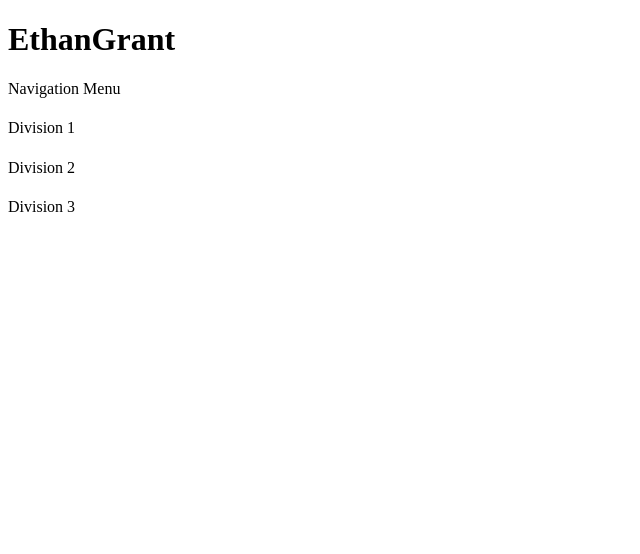
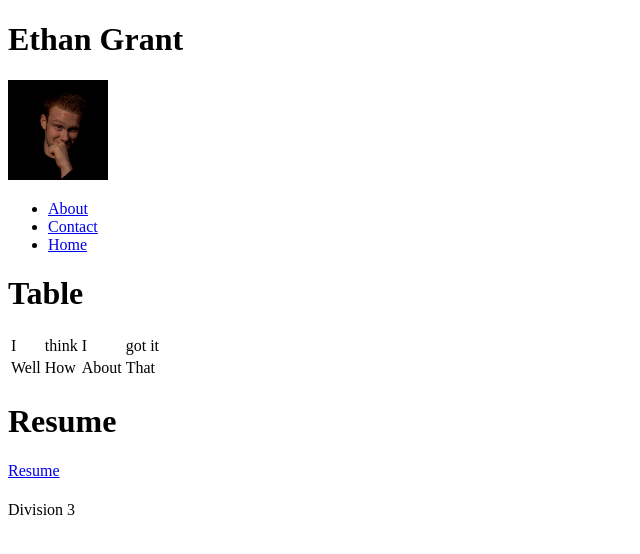
Before and after one commit to Ethan-Grant/resumeProject, a plain HTML site: page index.html in a window 1280 px wide. Shown: the whole page, without its empty margins (0-640 px from the left). Drawn offline with Linux system fonts and the light colour scheme.

Commit message:
Version 0.1
Uploaded additional files for About and Contact. Created navbar and added Resume link

```diff
--- a/index.html
+++ b/index.html
@@ -6,24 +6,46 @@
 
 <body>
 <header>
-<h1>EthanGrant</h1>
+<h1>Ethan Grant</h1>
+<img src="Ethan.jpg" alt="Picture of Ethan Grant smiling against a dark background" height="100">
 </header>
 
-<nav>
-Navigation Menu
-</nav>
 
-<div>
-<h1><!--- Division 1 Title ---></h1>
-<p>Division 1
+<div id="navigationBar">
+    <nav>
+        <ul>
+            <li> <a href="about.html"> About </a> </li>
+            <li> <a href="contact.html"> Contact </a> </li>
+            <li> <a href="index.html"> Home </a> </li>
+        </ul>
+    </nav>
 </div>
 
-<div>
-<h1><!--- Division 2 Title ---></h1>
-<p>Division 2
+<div id="divisionOne">
+<h1>Table</h1>
+<table>
+    <tr>
+        <td>I</td>
+        <td>think</td>
+        <td>I</td>
+        <td>got it</td>
+    </tr>
+        <td>Well</td>
+        <td>How</td>
+        <td>About</td>
+        <td>That</td>
+    <tr>
+
+</tr>
+</table>
 </div>
 
-<div>
+<div id="divisionTwo">
+<h1>Resume</h1>
+<a href="https://drive.google.com/file/d/1OZzrsL_FW1D906cI8RU6v1-ZPiEBjv7S/view?usp=sharing">Resume</a>
+</div>
+
+<div id="divisionThree">
 <h1><!--- Division 3 Title ---></h1>
 <p>Division 3
 </div>
```
Also changed, not shown: about.html (added, +21 -0 lines), contact.html (added, +21 -0 lines), Ethan.jpg (added).
